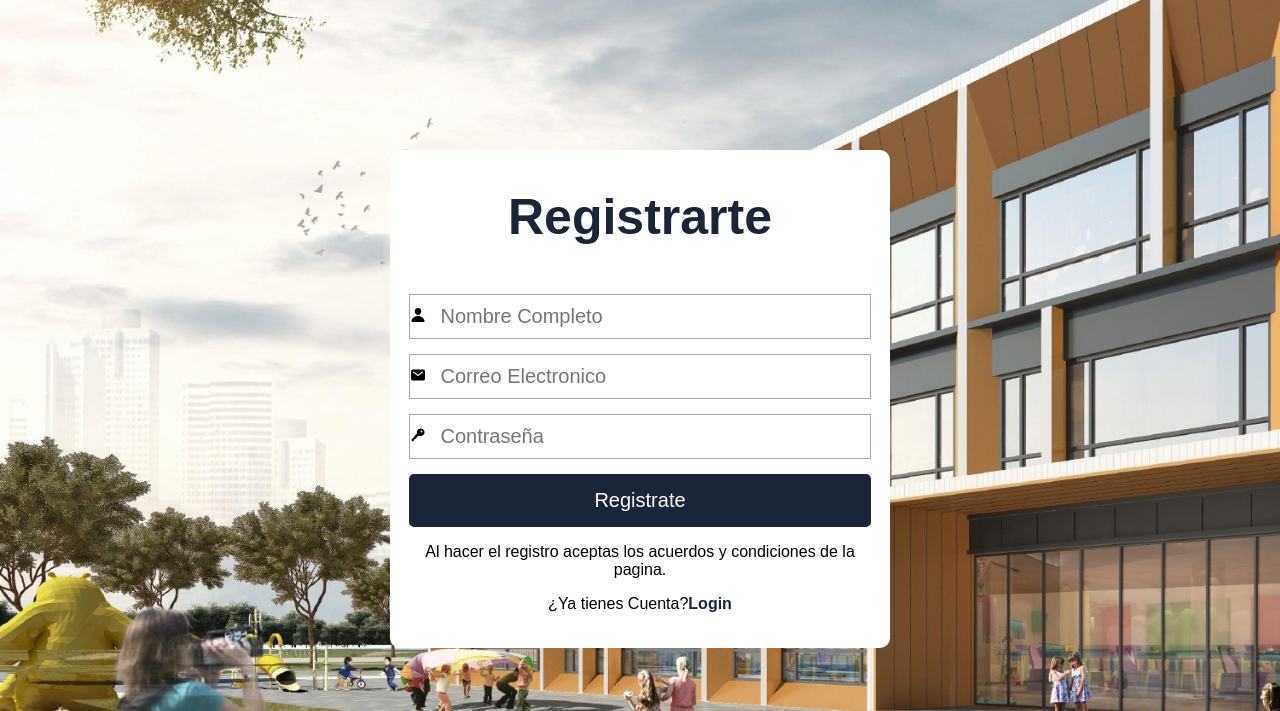
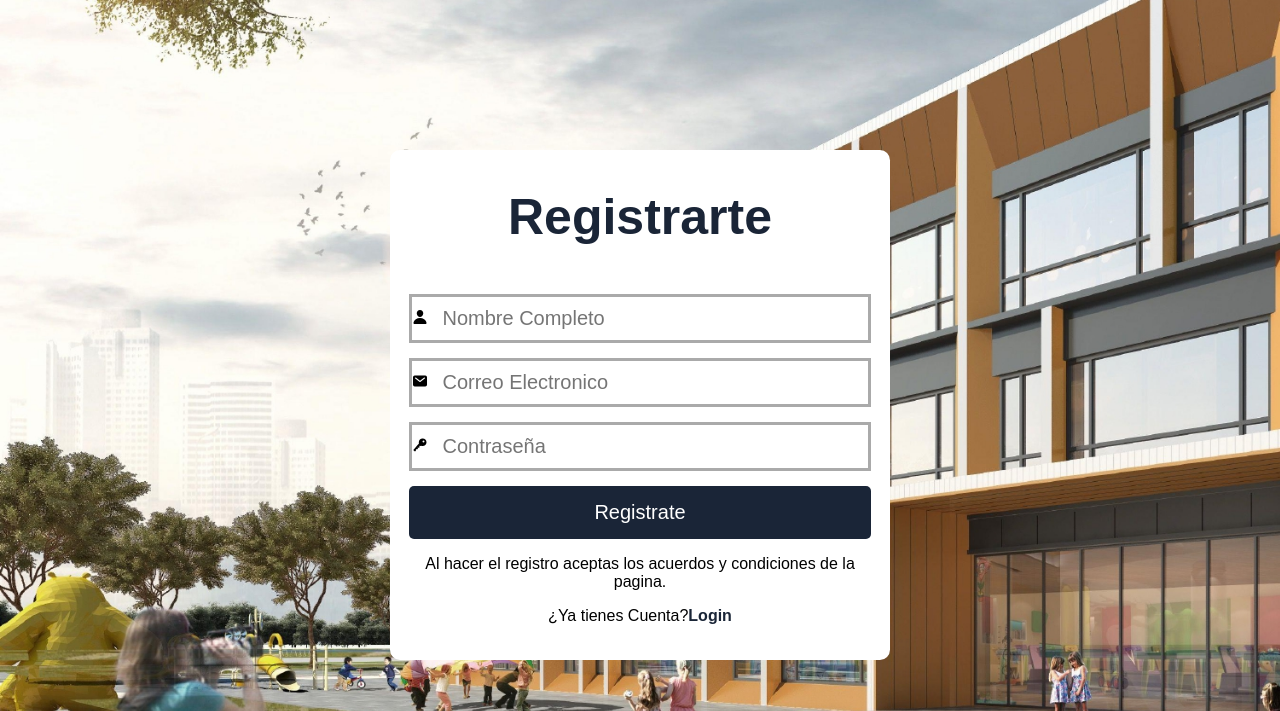
Before and after one commit to paginaTopicosEquipoDinamita/paginaEscuela, a PHP site: page /Registro.html in a window 1280 px wide. Shown: the top 711 px of the page. Run offline with PHP 8.4, Linux system fonts and the light colour scheme; some libraries are stand-ins or nearby versions.

Commit message:
Update estilos.css

```diff
--- a/estilos.css
+++ b/estilos.css
@@ -30,7 +30,7 @@ input[type="text"], input[type="password"]{
 }
 .input-contenedor{
     margin-bottom: 15px;
-    border: 1px solid #aaa;
+    border: 3px solid #aaa;
 }
 .icon{
     min-width: 50px;
```
